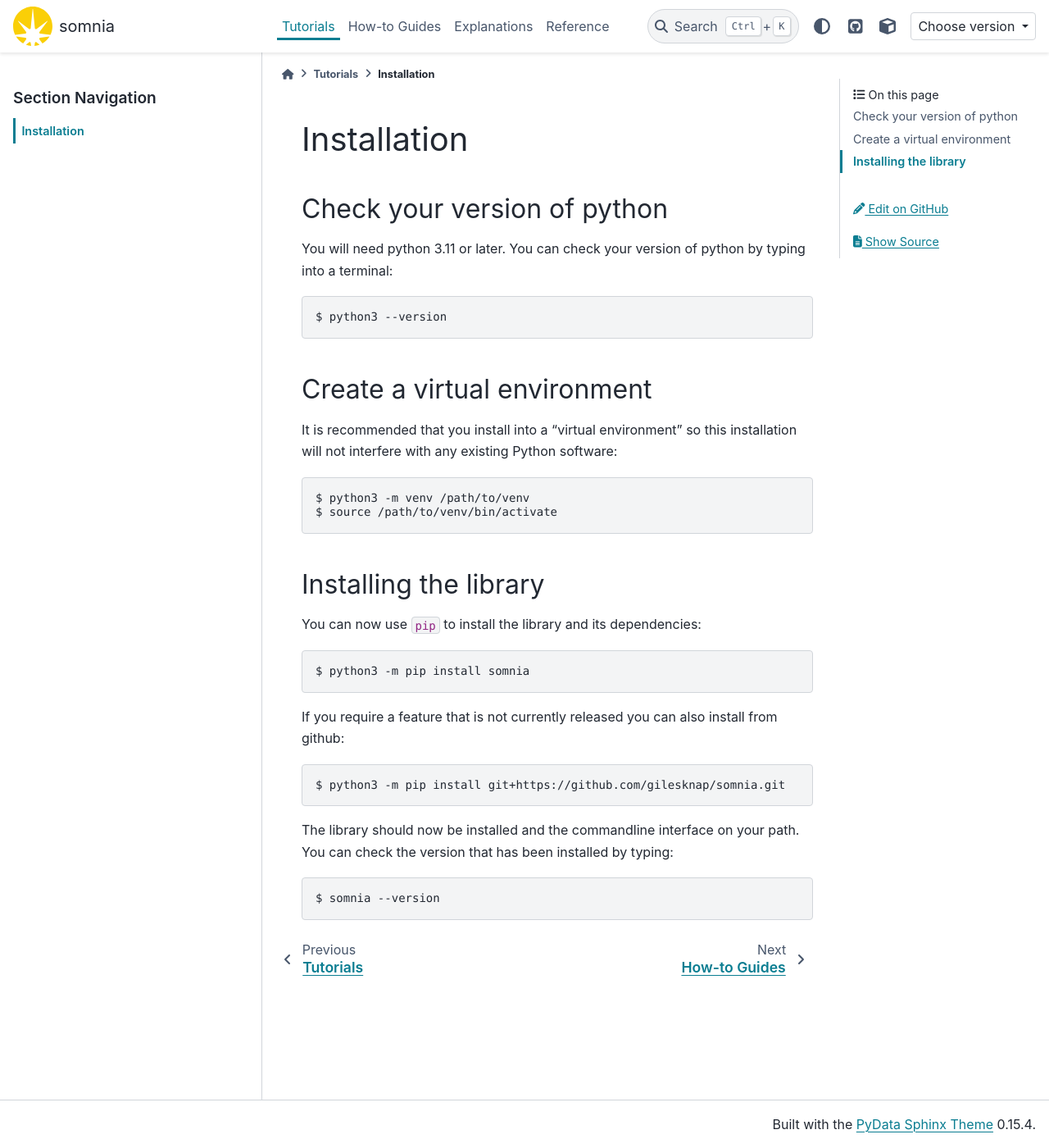
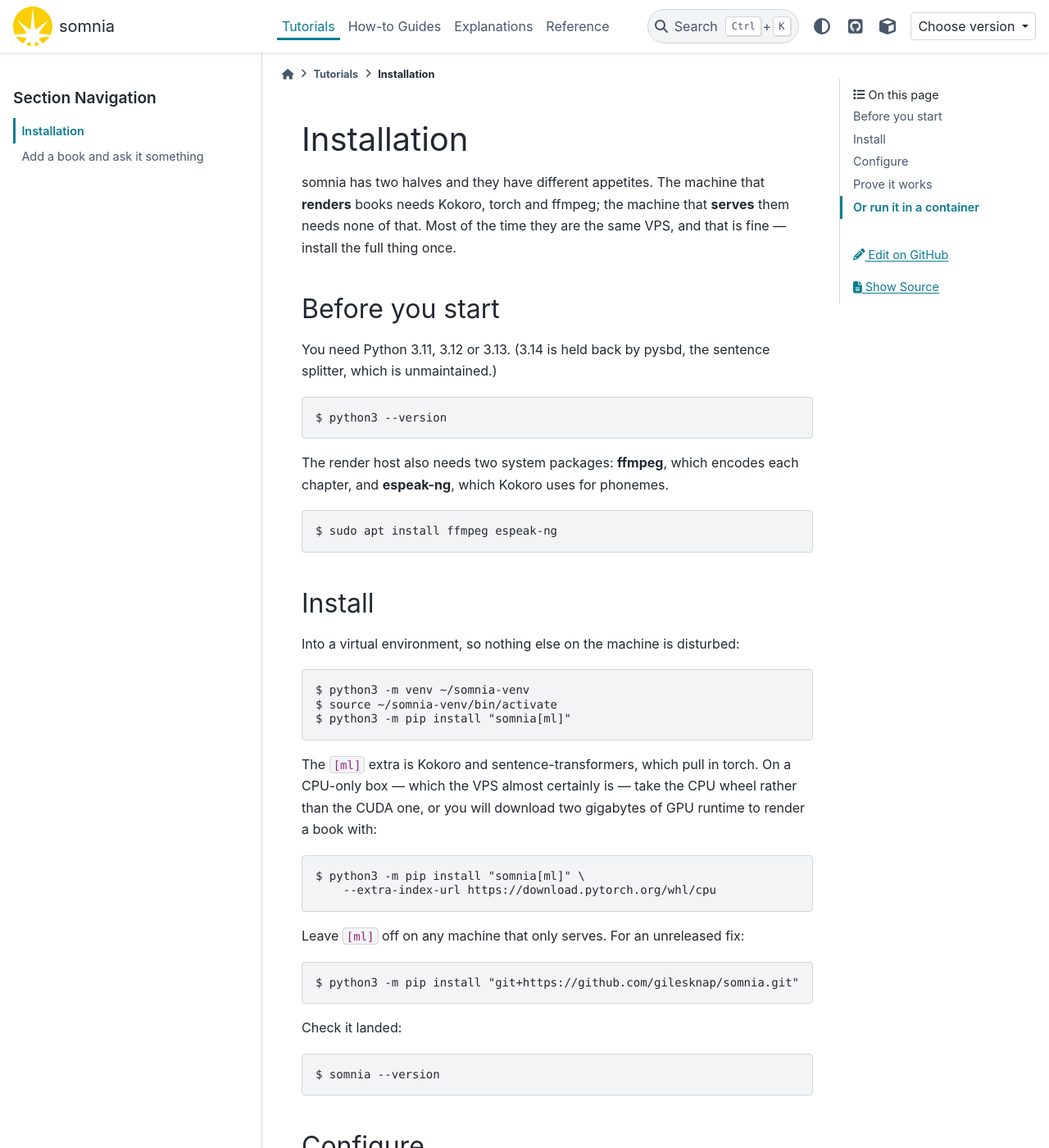
Before and after one commit to gilesknap/somnia, a Sphinx documentation site: the page built from docs/tutorials/installation.md, in a window 1280 px wide and 1400 px high. Shown: the whole window at 82% size. Built offline with Sphinx 7.4.7 and the PyData theme 0.15.4, drawn with Linux system fonts in a browser that asks for light colours; pages that are not in the unit, such as notebooks, are missing from menus; the version number could not be read and is left out; some of the changed text lies outside the part shown.

````diff
--- a/docs/conf.py
+++ b/docs/conf.py
@@ -49,10 +49,16 @@ extensions = [
     "sphinx_design",
     # So we can write markdown files
     "myst_parser",
+    # Architecture diagrams, rendered from ```mermaid fences
+    "sphinxcontrib.mermaid",
 ]
 
 # So we can use the ::: syntax
 myst_enable_extensions = ["colon_fence"]
+
+# Plain ```mermaid fences become the directive, so the same source renders both
+# here and in GitHub's markdown viewer.
+myst_fence_as_directive = ["mermaid"]
 
 # If true, Sphinx will warn about all references where the target cannot
 # be found.
@@ -88,6 +94,10 @@ autosummary_ignore_module_all = False
 
 # Add any paths that contain templates here, relative to this directory.
 templates_path = ["_templates"]
+
+# The extension pins every diagram to 500px tall, which squashes anything with
+# more than a few rows until its labels are unreadable. Let the viewBox decide.
+mermaid_height = "auto"
 
 # Output graphviz directive produced images in a scalable format
 graphviz_output_format = "svg"
--- a/docs/tutorials/installation.md
+++ b/docs/tutorials/installation.md
@@ -1,42 +1,102 @@
 # Installation
 
-## Check your version of python
+somnia has two halves and they have different appetites. The machine that
+**renders** books needs Kokoro, torch and ffmpeg; the machine that **serves**
+them needs none of that. Most of the time they are the same VPS, and that is
+fine — install the full thing once.
 
-You will need python 3.11 or later. You can check your version of python by
-typing into a terminal:
+## Before you start
+
+You need Python 3.11, 3.12 or 3.13. (3.14 is held back by pysbd, the sentence
+splitter, which is unmaintained.)
 
 ```
 $ python3 --version
 ```
 
-## Create a virtual environment
-
-It is recommended that you install into a “virtual environment” so this
-installation will not interfere with any existing Python software:
+The render host also needs two system packages: **ffmpeg**, which encodes each
+chapter, and **espeak-ng**, which Kokoro uses for phonemes.
 
 ```
-$ python3 -m venv /path/to/venv
-$ source /path/to/venv/bin/activate
+$ sudo apt install ffmpeg espeak-ng
 ```
 
-## Installing the library
+## Install
 
-You can now use `pip` to install the library and its dependencies:
+Into a virtual environment, so nothing else on the machine is disturbed:
 
 ```
-$ python3 -m pip install somnia
+$ python3 -m venv ~/somnia-venv
+$ source ~/somnia-venv/bin/activate
+$ python3 -m pip install "somnia[ml]"
 ```
 
-If you require a feature that is not currently released you can also install
-from github:
+The `[ml]` extra is Kokoro and sentence-transformers, which pull in torch. On a
+CPU-only box — which the VPS almost certainly is — take the CPU wheel rather
+than the CUDA one, or you will download two gigabytes of GPU runtime to render
+a book with:
 
 ```
-$ python3 -m pip install git+https://github.com/gilesknap/somnia.git
+$ python3 -m pip install "somnia[ml]" \
+    --extra-index-url https://download.pytorch.org/whl/cpu
 ```
 
-The library should now be installed and the commandline interface on your path.
-You can check the version that has been installed by typing:
+Leave `[ml]` off on any machine that only serves. For an unreleased fix:
+
+```
+$ python3 -m pip install "git+https://github.com/gilesknap/somnia.git"
+```
+
+Check it landed:
 
 ```
 $ somnia --version
 ```
+
+## Configure
+
+Everything is environment variables, and every one of them has a working
+default except the Anthropic key. Put them somewhere both your shell and your
+systemd units can read — `~/somnia.env` is what the how-to guides assume.
+
+| Variable | Default | What it is |
+|---|---|---|
+| `ANTHROPIC_API_KEY` | — | The agent's model calls. Required for `somnia ask` and `somnia serve` |
+| `SOMNIA_DATA_DIR` | `~/.local/share/somnia` | Where `somnia.db` lives |
+| `SOMNIA_LIBRARY_DIR` | `~/library/audiobooks` | Where rendered chapters are written, and served from |
+| `SOMNIA_VOICE` | `af_heart` | The Kokoro voice |
+| `SOMNIA_AGENT_MODEL` | `claude-sonnet-5` | The model behind the conversation |
+| `SOMNIA_EMBED_MODEL` | `intfloat/e5-small-v2` | Must be 384-dimensional |
+| `SOMNIA_ABS_URL` | `http://127.0.0.1:13378` | Audiobookshelf, if you run one |
+| `SOMNIA_ABS_TOKEN` | — | Unset means no ABS client is built at all |
+| `SOMNIA_ABS_LIBRARY_ID` | — | From `somnia libraries` |
+
+`SOMNIA_LIBRARY_DIR` is the one that fails quietly. Get it wrong and the server
+starts happily, answers questions happily, and 404s every chapter — the real
+reason is a warning in the journal, and what you see on the phone is only *that
+chapter didn't arrive*. Set it explicitly.
+
+Audiobookshelf is entirely optional now that the page is the player. somnia
+writes your position to it when you stop, as a courtesy, and never reads it
+except for the one-off `somnia seed-positions`.
+
+## Prove it works
+
+Pull the Gutenberg catalog — a ~20MB CSV, imported into FTS5, after which
+browsing is offline:
+
+```
+$ somnia catalog-update
+catalog updated: 76421 books
+$ somnia search "black beauty"
+   271  Black Beauty — Sewell, Anna
+```
+
+If that printed a book, the database is writable and the catalog is loaded.
+[Add a book and ask it something](first-book.md) is what to do next.
+
+## Or run it in a container
+
+Pre-built images with the dependencies already installed are on
+[GitHub Container Registry](https://ghcr.io/gilesknap/somnia) — see
+[Run in a container](../how-to/run-container.md).
--- a/pyproject.toml
+++ b/pyproject.toml
@@ -48,6 +48,7 @@ dev = [
     "sphinx-autobuild",
     "sphinx-copybutton",
     "sphinx-design",
+    "sphinxcontrib-mermaid",
     "tox-uv",
     "types-mock",
 ]
````
Also changed, not shown: README.md (+20 -18 lines), docs/explanations/architecture.md (added, +330 -0 lines), docs/tutorials.md (+2 -2 lines), docs/tutorials/first-book.md (added, +114 -0 lines), 1 other file.
